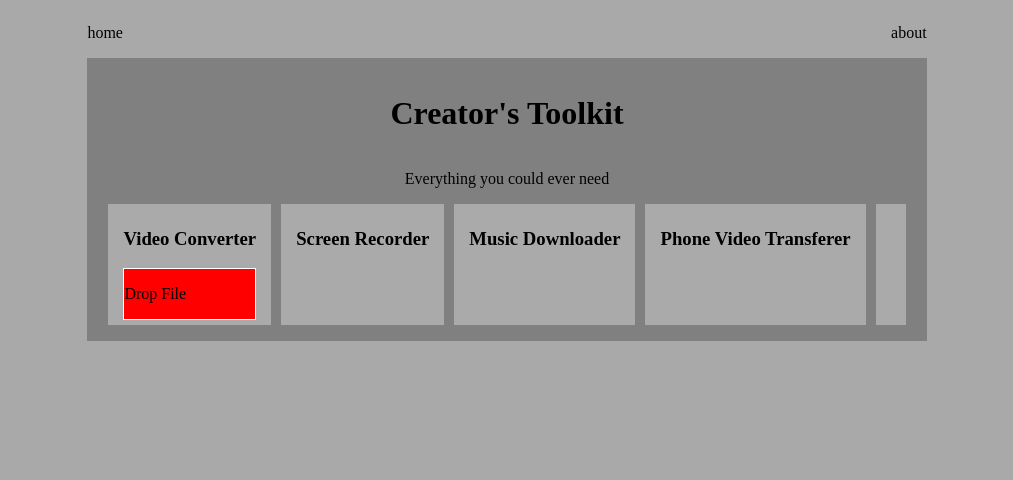
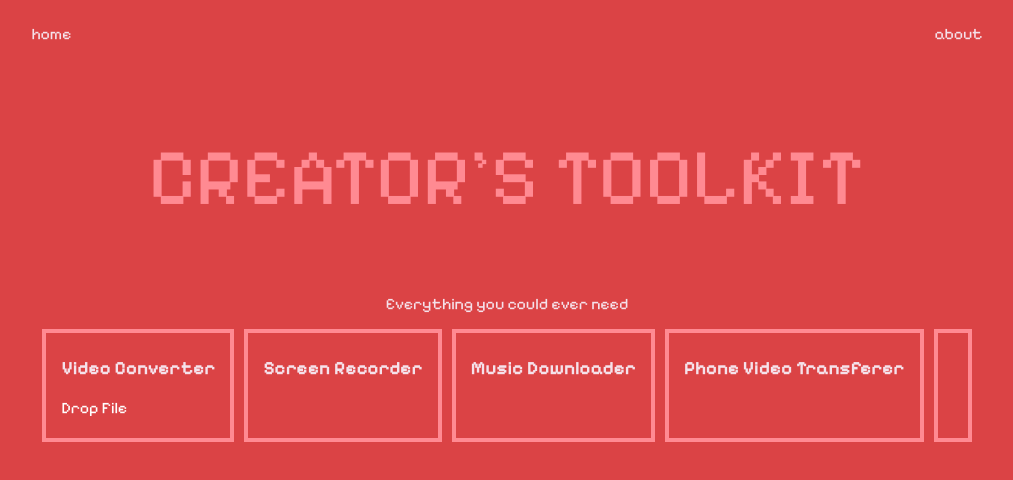
Before and after one commit to Etoad8473/creators_toolkit, a React (Create React App) app: page / in a window 1280 px wide. Shown: the top 480 px of the page, without its empty margins (133-1146 px from the left). Built offline with nearby package versions, Linux system fonts and the light colour scheme; the HTML template or start-up script is replaced by a standard one.

Commit message:
color palette, great css

```diff
--- a/public/index.html
+++ b/public/index.html
@@ -24,6 +24,9 @@
       work correctly both with client-side routing and a non-root public URL.
       Learn how to configure a non-root public URL by running `npm run build`.
     -->
+    <style>
+      @import url('https://fonts.googleapis.com/css2?family=Pixelify+Sans:wght@400..700&display=swap');
+      </style>
     <title>React App</title>
   </head>
   <body>
--- a/src/App.js
+++ b/src/App.js
@@ -13,7 +13,7 @@
         </div>
       </div>
       <div className="main">
-        <h1>Creator's Toolkit</h1>
+        <h1>CREATOR'S TOOLKIT</h1>
         <p>Everything you could ever need</p>
         <div className="toolbox">
           <VideoConverter/>
--- a/src/components/videoConverter.js
+++ b/src/components/videoConverter.js
@@ -6,6 +6,7 @@
     const [errorMsg, setErrorMsg] = useState('');
 
 
+    //get the file from drag and drop
     const handleDrop = (e)=>{
 
         e.preventDefault();
@@ -29,13 +30,15 @@
         }
 
         if(file.type === 'video/webm'){
-
+            setErrorMsg('');
         }
         else{
             setErrorMsg('Only webM supported');
         }
     }
 
+
+    //handles the file drag over action
     const handleDragOver = (e)=>{
         e.preventDefault();
     }
--- a/src/index.css
+++ b/src/index.css
@@ -1,8 +1,31 @@
+:root{
+  --background: #db4345;
+  --text: #f5e2eb;
+  --primary: #ff8a92;
+  /* --secondary: #ff395e; */
+  --accent: white;
+}
+
 body{
   display: flex;
   /* align-items: center; */
   justify-content: center;
-  background-color: darkgray;
+  background-color: var(--background);
+  color: var(--text);
+  font-family: "Pixelify Sans", sans-serif;
+  font-optical-sizing: auto;
+  font-weight: 400;
+  font-style: normal;
+}
+
+h1{
+  font-family: "Pixelify Sans", sans-serif;
+  font-optical-sizing: auto;
+  font-weight: 400;
+  font-style: normal;
+  color: var(--primary);
+  font-size: 10vh;
+
 }
 
 .header{
@@ -11,13 +34,24 @@
   width:100%;
   display: flex;
   justify-content: space-between;
+  cursor:cell;
+
+  div{
+    /* background-color: black; */
+    /* padding: 5px 5px; */
+    margin: 0 10px
+  }
+
+  div:hover{
+    color: var(--accent);
+  }
 }
 
 .main{
   display: flex;
   flex-direction: column;
   align-items: center;
-  background-color: grey;
+  background-color: var(--background);
   padding: 1rem;
 }
 
@@ -29,10 +63,26 @@
 .tool{
   margin: 0 5px;
   padding: 5px 15px;
-  background-color: rgb(170, 170, 170);
+  background-color: var(--background);
+  /* border-radius: 3px; */
+  border: solid var(--primary) 4px;
+}
+
+.tool:hover{
+  color: var(--primary);
+  background-color: white;
+
+  .dropZone{
+    color: var(--primary);
+  }
 }
 
 .dropZone{
-  border: 1px solid #fff;
-  background-color: red;
+  /* border: 1px solid var(--accent); */
+  /* background-color: var(--background); */
+  color: var(--accent);
 }
+
+.dropZone :hover{
+  color: var(--text);
+}
```
